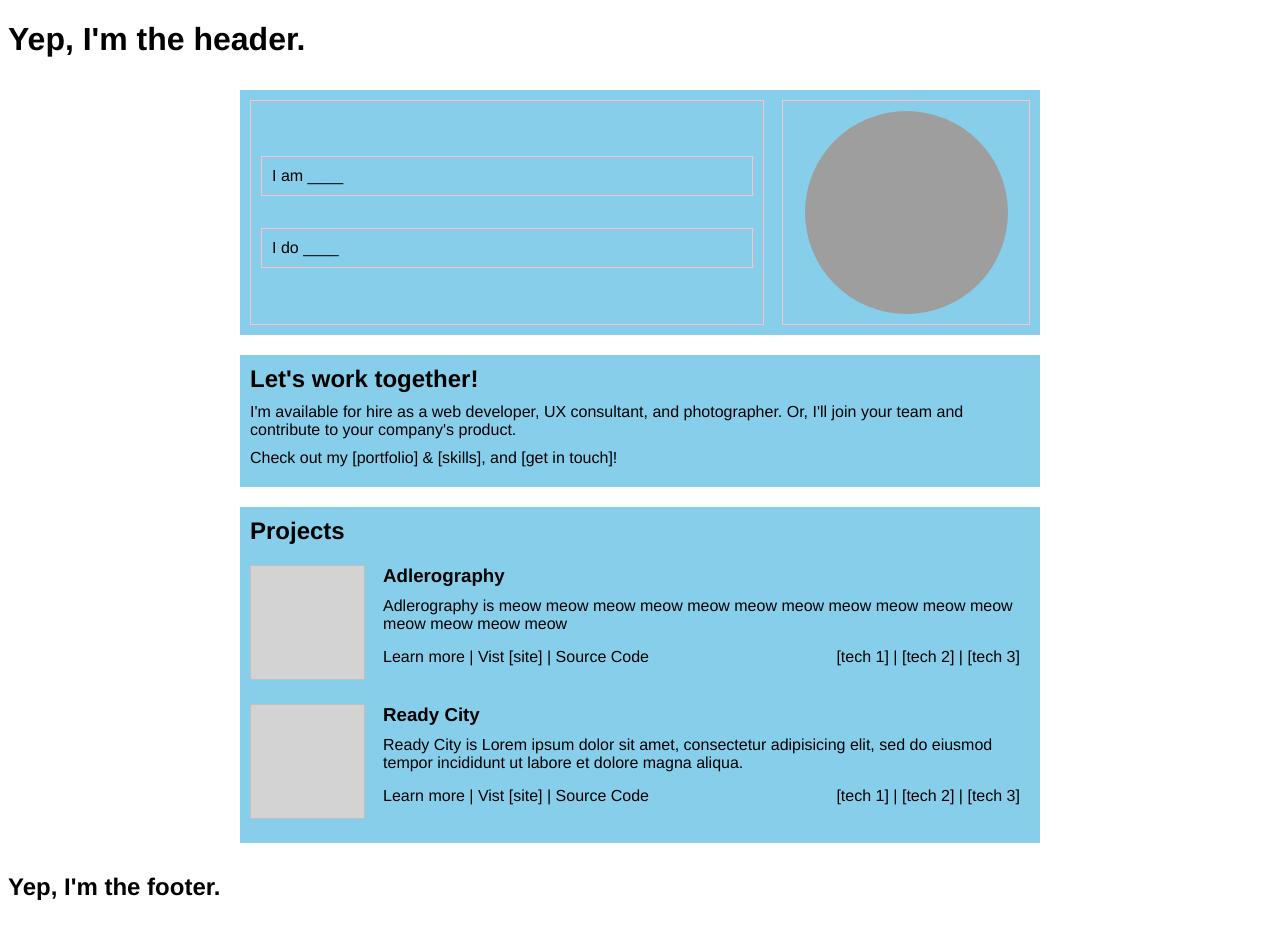
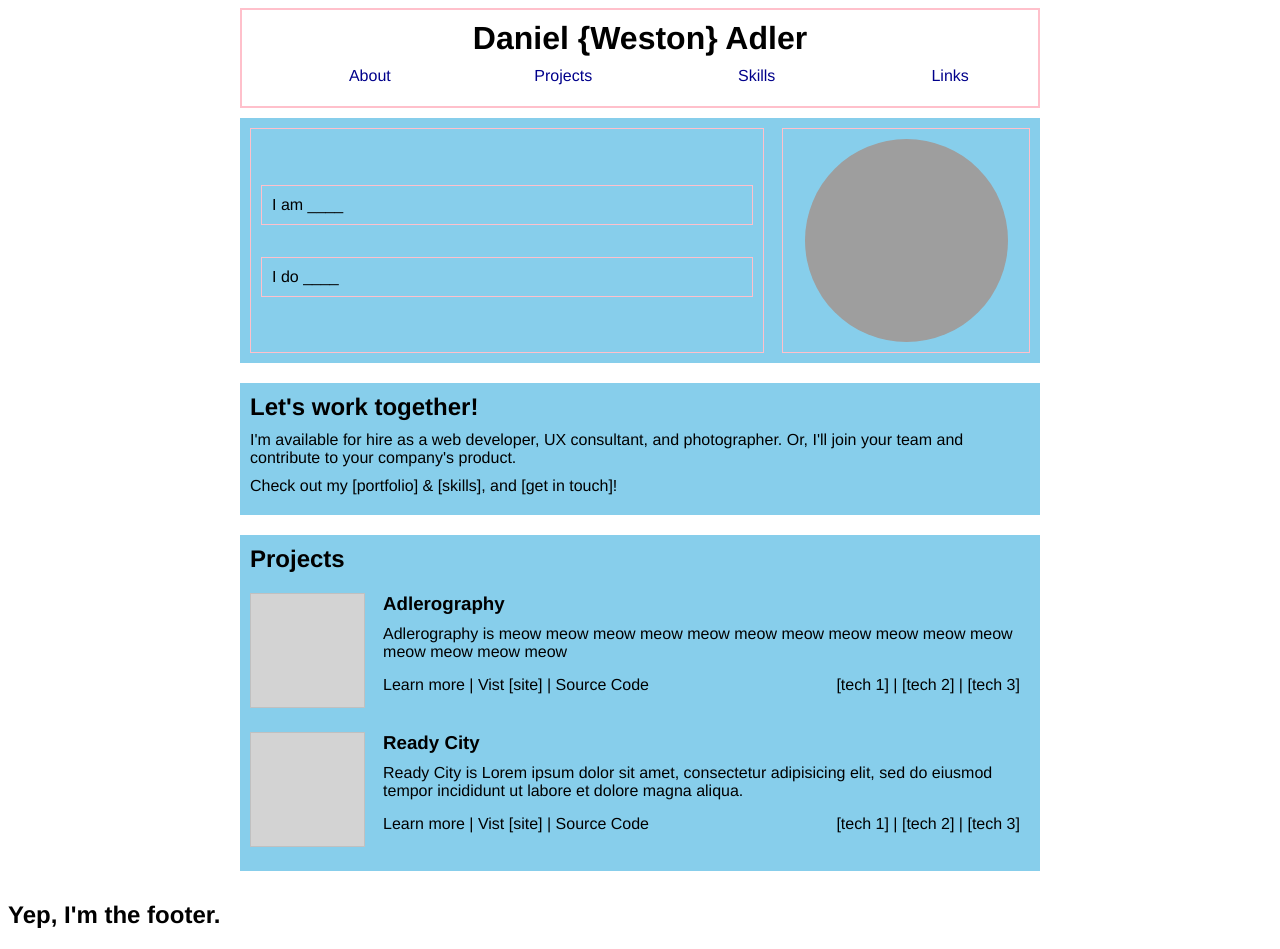
Before and after one commit to danieladler/dadler-codes, a Jekyll site: the page built from index.html, in a window 1280 px wide. Built offline with Jekyll 4.4.1, drawn with Linux system fonts in a browser that asks for light colours; nearby versions of some CDN libraries; before the commit the page ends 921 px from its top, so only the background shows below that; grey boxes are pictures that could not be loaded.

Commit message:
start implementing header

```diff
--- a/_includes/head.html
+++ b/_includes/head.html
@@ -2,4 +2,6 @@
   <meta charset="utf-8">
   <title>Daniel Adler</title>
   <link rel="stylesheet" href="{{ "/css/main.css" | prepend: site.baseurl }}">
+  <script src="//ajax.googleapis.com/ajax/libs/jquery/1.8.2/jquery.min.js"></script>
+  <script type="text/javascript" src="{{ "/javascripts/main.js" | prepend: site.baseurl }}"></script>
 </head>
--- a/_includes/header.html
+++ b/_includes/header.html
@@ -1 +1,41 @@
-<h1> Yep, I'm the header. </h1>
+<div id="header">
+  <h1 class="header-name">
+    Daniel {Weston} Adler
+  </h1>
+  <ul class="header-links header-links-1">
+    <li class="header-link header-link-1">
+      <a href="#"> About </a>
+     </li>
+    <li class="header-link header-link-1">
+      <a href="#">Projects</a>
+     </li>
+    <li class="header-link header-link-1">
+      <a href="#">Skills</a>
+     </li>
+    <li class="header-link header-link-1">
+      <a href="#" id="links-social">Links</a>
+     </li>
+  </ul>
+  <ul class="header-links header-links-2" id="header-links-2">
+    <li class="header-link header-link-2">
+       <a href="#">
+         Github
+       </a>
+    </li>
+    <li class="header-link header-link-2">
+       <a href="#">
+         LinkedIn
+       </a>
+    </li>
+    <li class="header-link header-link-2">
+       <a href="#">
+         Instagram
+       </a>
+    </li>
+    <li class="header-link header-link-2">
+       <a href="#">
+         Email
+       </a>
+    </li>
+  </ul>
+</div>
--- /dev/null
+++ b/_sass/_header.scss
@@ -0,0 +1,66 @@
+#header {
+  @include outer-container;
+  height: $header-height;
+  // TEMPORARY:
+  border: 2px solid pink;
+}
+
+.header-name,
+.header-links-1,
+.header-links-2 {
+  margin: 0 auto;
+  width: 100%;
+  text-align: center;
+  display: block;
+}
+
+.header-name {
+  margin: 10px 0;
+}
+
+.header-links {
+  list-style-type: none;
+  text-align: center;
+  padding-bottom: 5px;
+  height: 40px;
+  @include outer-container;
+
+  a,
+  a:visited {
+    color: $link-color;
+    text-decoration: none;
+  }
+
+  a:hover {
+    font-weight: bold;
+  }
+}
+
+.header-links-1 {
+  // TBD
+}
+
+.header-links-2 {
+  display: none;
+  transition: $common-transition;
+
+  &.active {
+    display: block;
+  }
+}
+
+.header-link {
+
+}
+
+.header-link-1,
+.header-link-2 {
+  @include media($small-up) {
+    @include span-columns(3)
+
+  }
+}
+
+.header-link-2 {
+  // TBD
+}
--- a/_sass/_settings.scss
+++ b/_sass/_settings.scss
@@ -5,8 +5,10 @@
 }
 
 // color
+$link-color: darkblue;
 
 // spatial relationships
+$header-height: 100px;
 
 // z-indexes
 
--- a/css/main.scss
+++ b/css/main.scss
@@ -8,3 +8,6 @@
 
 // specific views/pages
 @import "index";
+
+// includes/partials
+@import "header";
--- /dev/null
+++ b/javascripts/main.js
@@ -0,0 +1,5 @@
+$(document).ready(function(){
+  $('#links-social').click(function() {
+    $('#header-links-2').toggleClass('active');
+  });
+});
```
